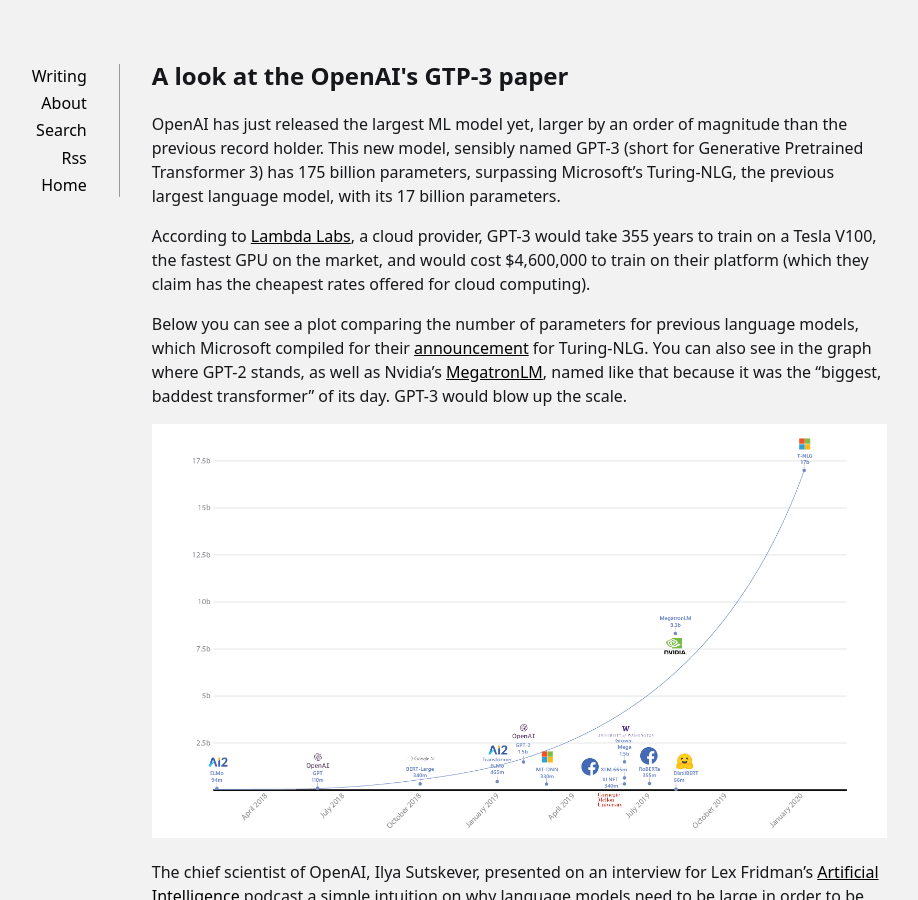
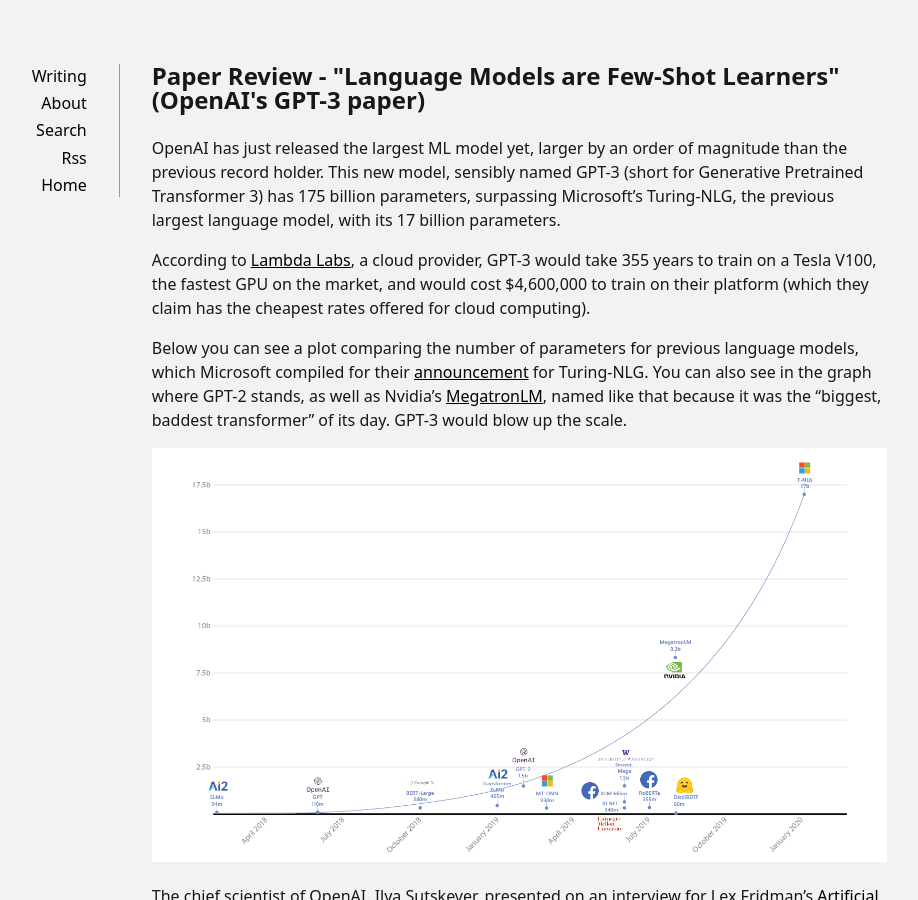
Before and after one commit to fernandeslouro/blog, a Jekyll site: the page built from _posts/2020-06-02-paper-review-language-models-are-few-shot-learners-OpenAIs-GPT-3-paper.md, in a window 1280 px wide and 900 px high. Shown: the whole window, without its empty margins (201-1119 px from the left). Built offline with Jekyll 4.4.1, drawn with Linux system fonts in a browser that asks for light colours.

Commit message:
finished

```diff
--- a/_posts/2020-06-02-gpt-3-openai-has-just-released-the-worlds-largest-ml-model-yet.md
+++ b/_posts/2020-06-02-paper-review-language-models-are-few-shot-learners-OpenAIs-GPT-3-paper.md
@@ -1,6 +1,6 @@
 ---
 layout: post
-title: A look at the OpenAI's GTP-3 paper
+title: Paper Review - "Language Models are Few-Shot Learners" (OpenAI's GPT-3 paper)
 tags: [machine-learning]
 ---
 
```
